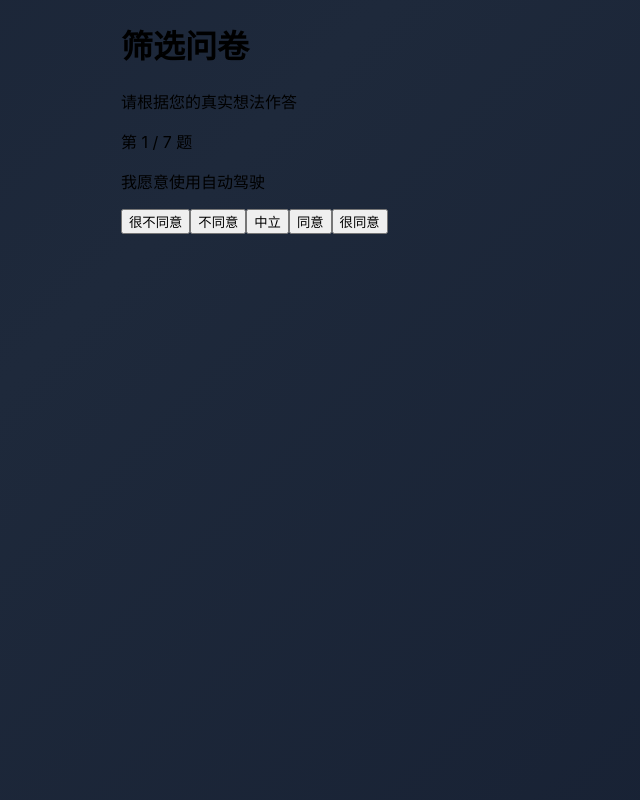
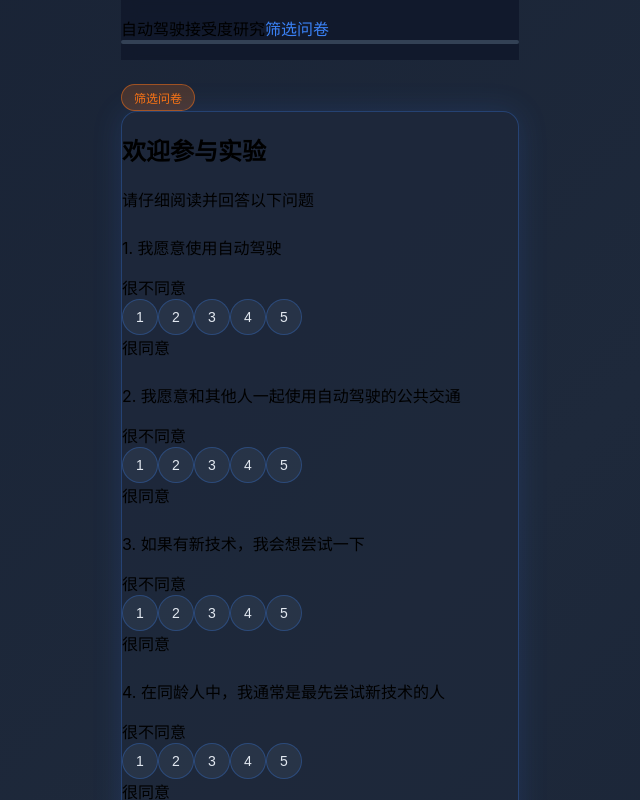
Before and after one commit to Sililbsihi/AVA-survey1, a Next.js app: page / in a window 1280 px wide. Shown: the top 800 px of the page, without its empty margins (320-960 px from the left). Built offline with nearby package versions, Linux system fonts and the light colour scheme.

Commit message:
Update ScreeningPage.tsx

```diff
--- a/src/components/experiment/ScreeningPage.tsx
+++ b/src/components/experiment/ScreeningPage.tsx
@@ -1,94 +1,118 @@
 'use client';
 
-import { useState } from 'react';
+import { useState, useEffect } from 'react';
 import { useExperiment } from '@/contexts/ExperimentContext';
+import Progress from '@/components/ui/progress';
 
 const questions = [
-  { key: 'q1', text: '我愿意使用自动驾驶' },
-  { key: 'q2', text: '我愿意和其他人一起使用自动驾驶的公共交通' },
-  { key: 'q3', text: '如果有新技术，我会想尝试一下' },
-  { key: 'q4', text: '在同龄人中，我通常是最先尝试新技术的人' },
-  { key: 'q5', text: '此题选择"很不同意"', attention: true },
-  { key: 'q6', text: '我非常了解自动驾驶汽车的功能和用途' },
-  { key: 'q7', text: '相比于周围的人，我对自动驾驶技术有更多的了解' },
+  { id: 'q1', text: '1. 我愿意使用自动驾驶' },
+  { id: 'q2', text: '2. 我愿意和其他人一起使用自动驾驶的公共交通' },
+  { id: 'q3', text: '3. 如果有新技术，我会想尝试一下' },
+  { id: 'q4', text: '4. 在同龄人中，我通常是最先尝试新技术的人' },
+  { id: 'q5', text: '5. 此题选择"很不同意"' },
+  { id: 'q6', text: '6. 我非常了解自动驾驶汽车的功能和用途' },
+  { id: 'q7', text: '7. 相比于周围的人，我对自动驾驶技术有更多的了解' },
 ];
 
-const scaleLabels = ['很不同意', '不同意', '中立', '同意', '很同意'];
+export default function ScreeningPage() {
+  const { updateScreening, setStep } = useExperiment();
+  const [answers, setAnswers] = useState<Record<string, number>>({});
+  const [error, setError] = useState('');
 
-export default function ScreeningPage() {
-  const { setStep, experimentData, updateScreening } = useExperiment();
-  const [currentQuestion, setCurrentQuestion] = useState(0);
-  const [isSubmitting, setIsSubmitting] = useState(false);
+  const handleSelect = (questionId: string, value: number) => {
+    setAnswers(prev => ({ ...prev, [questionId]: value }));
+    setError('');
+  };
 
-  const screening = experimentData.screening;
-  const currentQ = questions[currentQuestion];
+  const handleSubmit = () => {
+    // 验证所有题目是否已回答
+    for (const q of questions) {
+      if (answers[q.id] === undefined) {
+        setError('请回答所有题目');
+        window.scrollTo({ top: 0, behavior: 'smooth' });
+        return;
+      }
+    }
 
-  const handleSelect = (value: number) => {
-    updateScreening({ [currentQ.key]: value });
-    if (currentQuestion < questions.length - 1) {
-      setTimeout(() => {
-        setCurrentQuestion(currentQuestion + 1);
-        window.scrollTo(0, 0);
-      }, 150);
+    // 更新 Context
+    updateScreening(answers);
+
+    // 筛选条件判断
+    const q1 = answers.q1 || 0;
+    const q2 = answers.q2 || 0;
+    const q3 = answers.q3 || 0;
+    const q4 = answers.q4 || 0;
+    const q5 = answers.q5 || 0;
+    const q6 = answers.q6 || 0;
+    const q7 = answers.q7 || 0;
+
+    // 条件1: Q1-Q2平均分在2-4分
+    const avg12 = (q1 + q2) / 2;
+    // 条件2: Q3-Q4平均分在2-4分
+    const avg34 = (q3 + q4) / 2;
+    // 条件3: Q6-Q7平均分在2-4分
+    const avg67 = (q6 + q7) / 2;
+    // 条件4: Q5必须选择1
+    const q5Correct = q5 === 1;
+
+    if (avg12 >= 2 && avg12 <= 4 && avg34 >= 2 && avg34 <= 4 && avg67 >= 2 && avg67 <= 4 && q5Correct) {
+      setStep('basicInfo');
     } else {
-      setTimeout(checkEligibility, 300);
+      setStep('disqualified');
     }
   };
 
-  const checkEligibility = () => {
-    const g1 = (screening.q1 ?? 0) + (screening.q2 ?? 0) + (screening.q3 ?? 0) + (screening.q4 ?? 0);
-    const g2 = (screening.q6 ?? 0) + (screening.q7 ?? 0);
-    const pass = g1 >= 8 && g1 <= 20 && g2 >= 4 && g2 <= 12 && screening.q5 === 1;
-    setIsSubmitting(true);
-    setTimeout(() => {
-      setStep(pass ? 'basic-info' : 'disqualified');
-      window.scrollTo(0, 0);
-    }, 300);
-  };
-
-  const progress = ((currentQuestion + 1) / questions.length) * 100;
+  const progress = (Object.keys(answers).length / questions.length) * 100;
 
   return (
     <div className="mobile-container">
-      <div className="text-center mb-4">
-        <h1 className="text-xl font-bold text-white mb-2">筛选问卷</h1>
-        <p className="text-sm text-slate-400">请根据您的真实想法作答</p>
+      <div className="nav-header sticky top-0 z-10 py-4 mb-6">
+        <div className="flex items-center justify-between mb-3">
+          <span className="text-slate-400 text-sm">自动驾驶接受度研究</span>
+          <span className="text-primary font-medium text-sm">筛选问卷</span>
+        </div>
+        <Progress value={progress} />
       </div>
 
       <div className="mb-4">
-        <div className="flex justify-between text-xs text-slate-400 mb-1">
-          <span>第 {currentQuestion + 1} / {questions.length} 题</span>
-        </div>
-        <div className="w-full bg-slate-700 rounded-full h-1.5">
-          <div className="bg-primary h-1.5 rounded-full transition-all" style={{ width: `${progress}%` }} />
-        </div>
+        <span className="tag">筛选问卷</span>
       </div>
 
-      <div className="glow-border bg-slate-800/80 backdrop-blur-sm rounded-2xl p-5 mb-6">
-        <p className="text-lg text-center mb-8 leading-relaxed">{currentQ.text}</p>
+      <div className="card-glow p-6 mb-6">
+        <h2 className="text-xl font-bold text-white mb-2">欢迎参与实验</h2>
+        <p className="text-slate-400 text-sm mb-6">请仔细阅读并回答以下问题</p>
 
-        <div className="space-y-3">
-          {scaleLabels.map((label, index) => {
-            const value = index + 1;
-            const isSelected = screening[currentQ.key as keyof typeof screening] === value;
-            return (
-              <button
-                key={value}
-                onClick={() => !isSubmitting && handleSelect(value)}
-                disabled={isSubmitting}
-                className={`w-full py-3.5 px-4 rounded-xl text-sm font-medium transition-all ${
-                  isSelected ? 'bg-primary text-white shadow-lg' : 'bg-slate-700/50 text-slate-300 hover:bg-slate-700'
-                } disabled:opacity-50 disabled:cursor-not-allowed`}
-              >
-                <span className="flex items-center justify-between">
-                  <span>{label}</span>
-                  {isSelected && <span>✓</span>}
-                </span>
-              </button>
-            );
-          })}
+        {questions.map((q, qIndex) => (
+          <div key={q.id} className="mb-6 last:mb-0">
+            <p className="text-slate-200 mb-3 text-sm leading-relaxed">{q.text}</p>
+            <div className="flex justify-between items-center gap-1">
+              <span className="text-slate-500 text-xs">很不同意</span>
+              <div className="flex gap-2">
+                {[1, 2, 3, 4, 5].map(val => (
+                  <button
+                    key={val}
+                    onClick={() => handleSelect(q.id, val)}
+                    className={`num-btn ${answers[q.id] === val ? 'selected' : ''}`}
+                  >
+                    {val}
+                  </button>
+                ))}
+              </div>
+              <span className="text-slate-500 text-xs">很同意</span>
+            </div>
+          </div>
+        ))}
+      </div>
+
+      {error && (
+        <div className="mb-4 p-3 bg-red-500/20 border border-red-500/50 rounded-lg">
+          <p className="text-red-400 text-sm text-center">{error}</p>
         </div>
-      </div>
+      )}
+
+      <button onClick={handleSubmit} className="btn-primary">
+        提交答案
+      </button>
     </div>
   );
 }
```
